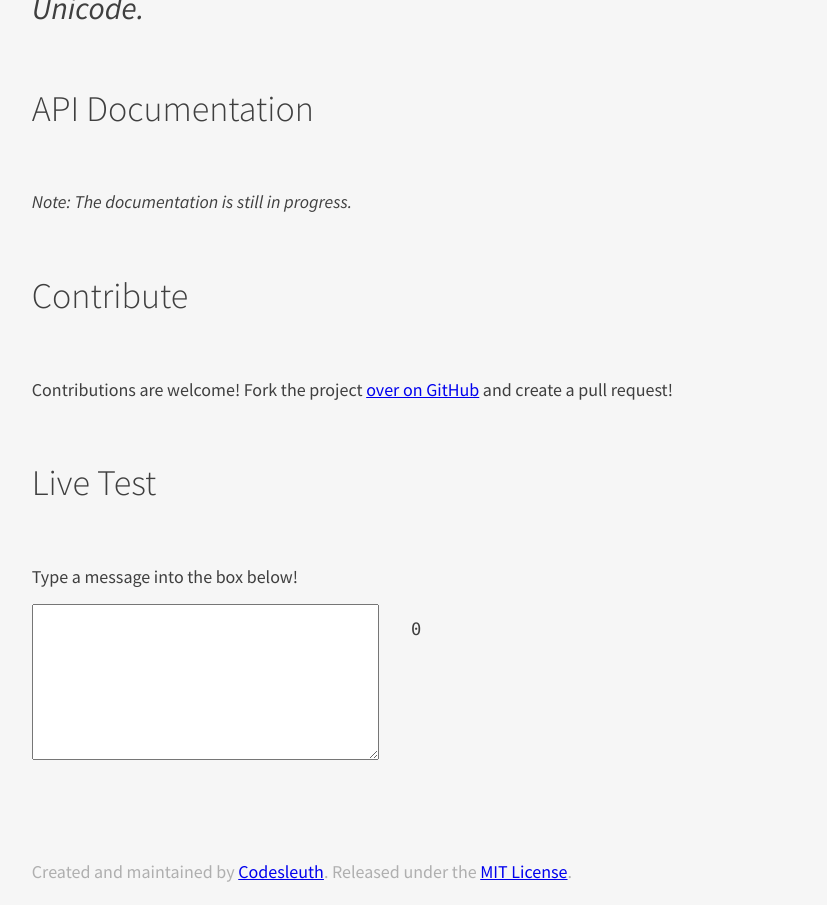
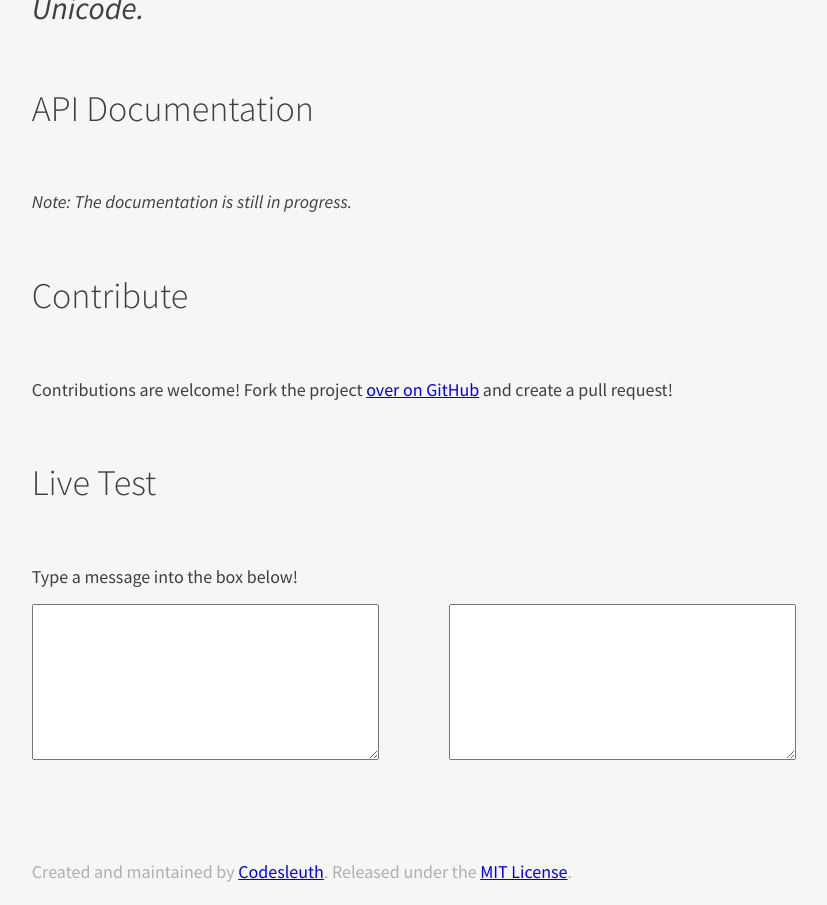
Before and after one commit to Codesleuth/split-sms, a Jekyll site: the page built from index.md, in a window 1280 px wide, cut to the strip 324-1229 px from the top of the page. Shown: the whole strip, without its empty margins (229-1056 px from the left). Built offline with Jekyll 4.4.1, drawn with Linux system fonts in a browser that asks for light colours; Markdown is read by kramdown in place of the engine named in the settings.

Commit message:
Use textarea for output.

```diff
--- a/index.md
+++ b/index.md
@@ -20,8 +20,8 @@ Contributions are welcome! Fork the project [over on GitHub](https://github.com/
 Type a message into the box below!
 
 <div>
-  <div style="width: 50%; float: right">
-    <pre id="info"></pre>
+  <div style="width: 45%; float: right">
+    <textarea id="info" rows="10" style="width: 100%" readonly></textarea>
   </div>
   <div style="width: 45%">
     <textarea id="message" rows="10" style="width: 100%"></textarea>
--- a/js/live-example.js
+++ b/js/live-example.js
@@ -2,12 +2,11 @@
   "use strict";
 
   var box = document.getElementById('message');
-  var infoText = document.createTextNode("0");
-  document.getElementById('info').appendChild(infoText);
+  var infoText = document.getElementById('info');
 
   box.onkeyup = function (e) {
     var info = splitter.split(box.value);
-    infoText.nodeValue = JSON.stringify(info, undefined, 2);
+    infoText.value = JSON.stringify(info, undefined, 2);
   };
 
 })(window.splitter);
```
